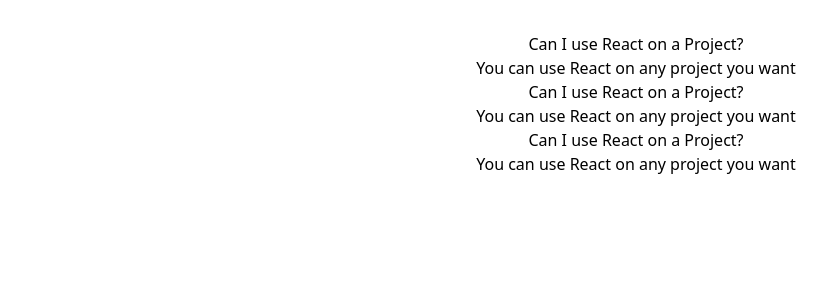
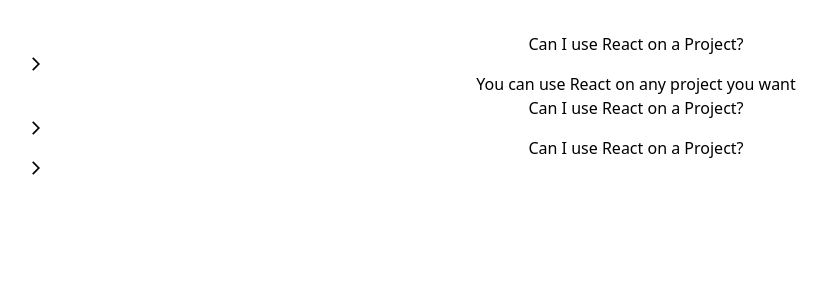
Before and after one commit to wildanfm19/react_learn, a React (Vite) app in the folder 07-navigations/: page / in a window 1280 px wide. Shown: the top 300 px of the page, without its empty margins (4-831 px from the left). Built offline with nearby package versions, Linux system fonts and the light colour scheme.

Commit message:
Make Accordion work

```diff
--- a/07-navigations/src/components/Accordion.js
+++ b/07-navigations/src/components/Accordion.js
@@ -1,14 +1,26 @@
-import React from "react";
+import React, { useState } from "react";
+import { MdArrowForwardIos } from "react-icons/md";
 
 const Accordion = ({ items }) => {
-  const renderedItems = items.map((item , index) => {
+    const [expandedIndex , setExpandedIndex] = useState(0);
+
+
+
+  const renderedItems = items.map((item  , index) => {
+     const isExpanded = index === expandedIndex;
+
+
+     const content = isExpanded && <div>{item.content}</div>
+
     return (
       <div key={item.id}>
-        <div>{item.label}</div>
-        <div>{item.content}</div>
+        <div>{item.label} <MdArrowForwardIos onClick={() => setExpandedIndex(index)}/></div>
+        {content}
       </div>
     );
   });
+
+
   return (
     <div>
         {renderedItems}
```
